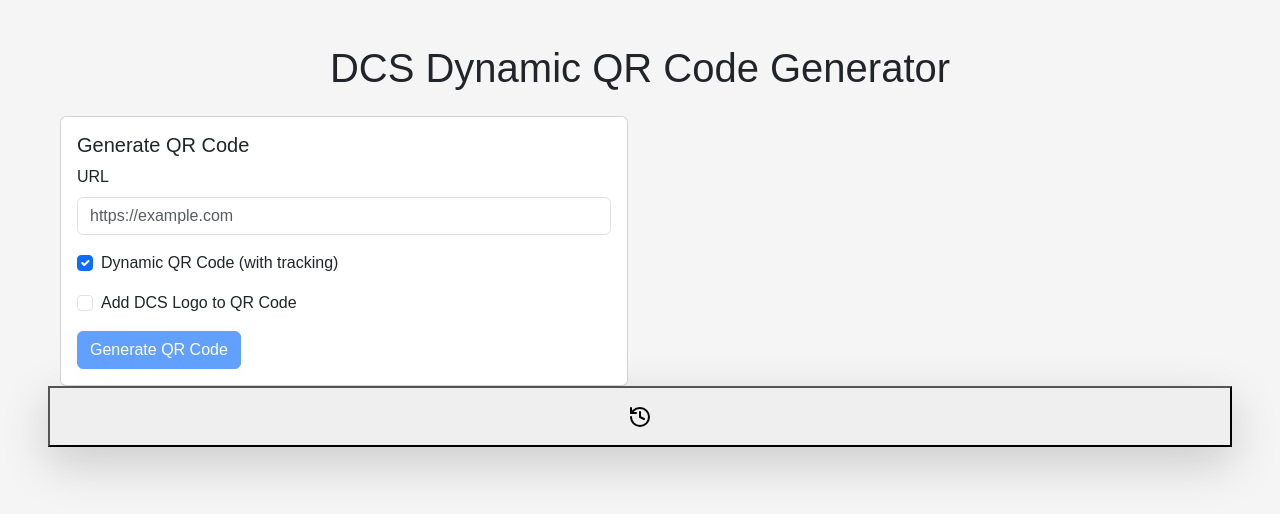
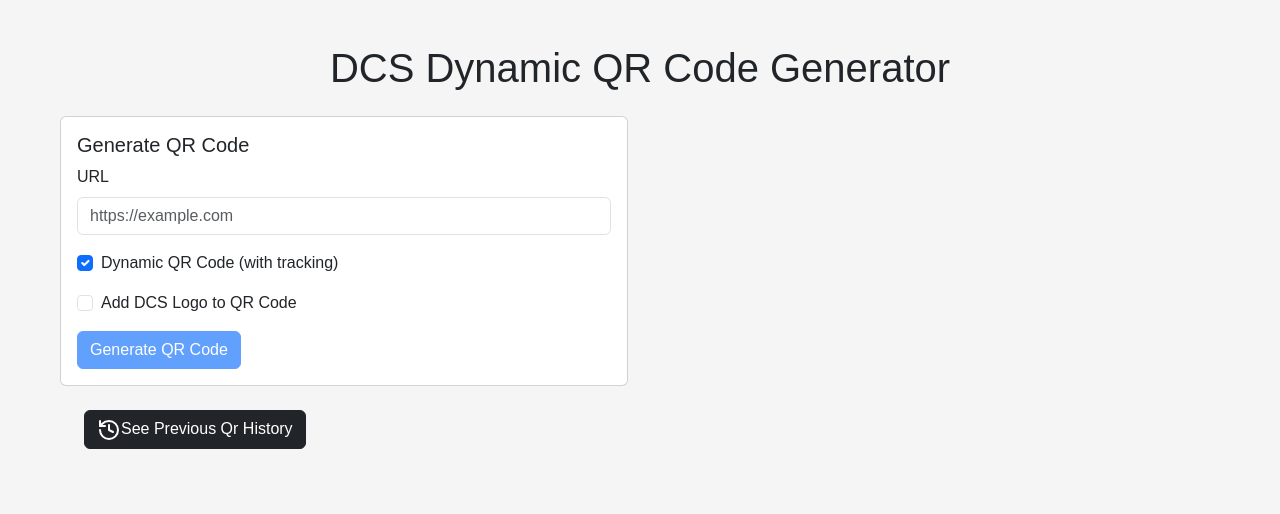
Before and after one commit to arkagme/qr_code_gen_test, a React app: page / in a window 1280 px wide. Shown: the top 514 px of the page. Built offline with nearby package versions, Linux system fonts and the light colour scheme.

Commit message:
design changes

```diff
--- a/src/components/History.jsx
+++ b/src/components/History.jsx
@@ -30,9 +30,10 @@ const QRHistoryModal = () => {
     return (
       <button
         onClick={() => setIsOpen(true)}
-        className="fixed top-16 bottom-16 right-16 bg-red-500 hover:bg-blue-600 text-black rounded-full p-3 shadow-lg"
+        className="btn btn-dark  padding-top padding m-4"
       >
-        <HistoryIcon className="w-6 h-6" />
+        <HistoryIcon className="w-10 h-10" />
+        See Previous Qr History
       </button>
     );
   }
--- a/src/components/QRGenerator.jsx
+++ b/src/components/QRGenerator.jsx
@@ -191,7 +191,9 @@ const QRGenerator = () => {
           </div>
         )}
       </div>
+      <div>
       <QRHistoryModal />
+      </div>
     </div>
   );
 };
```
